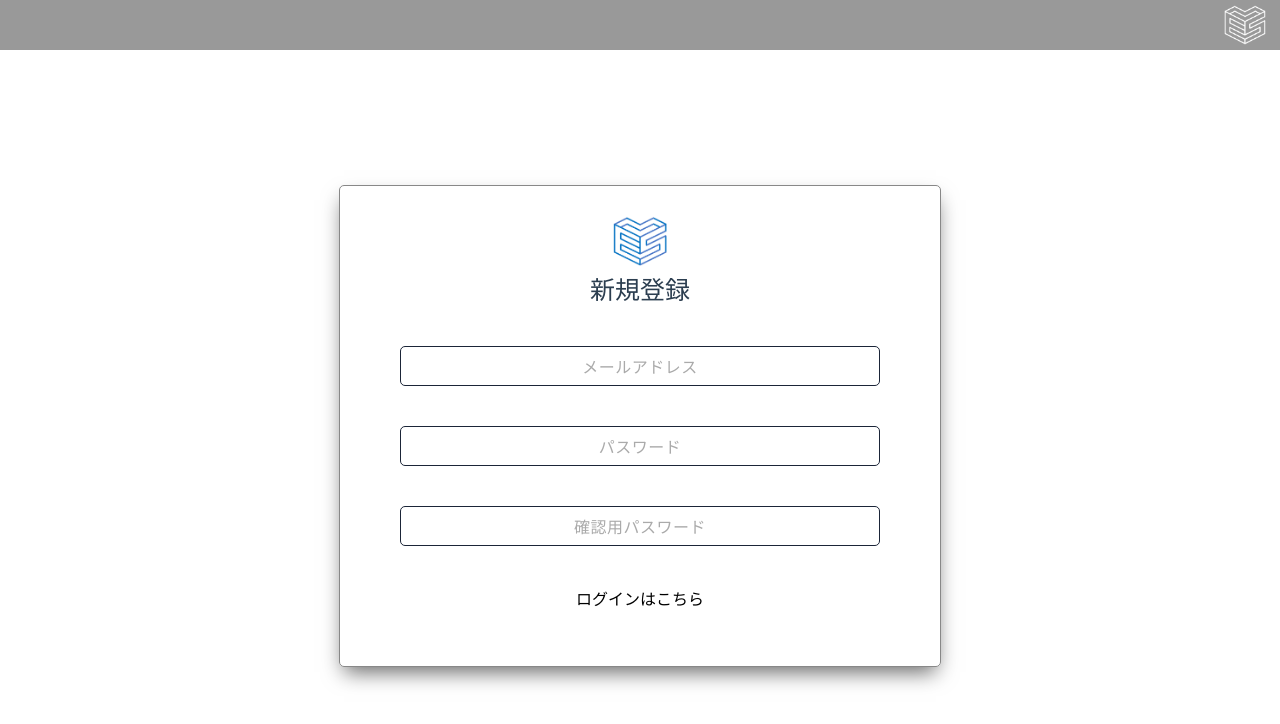
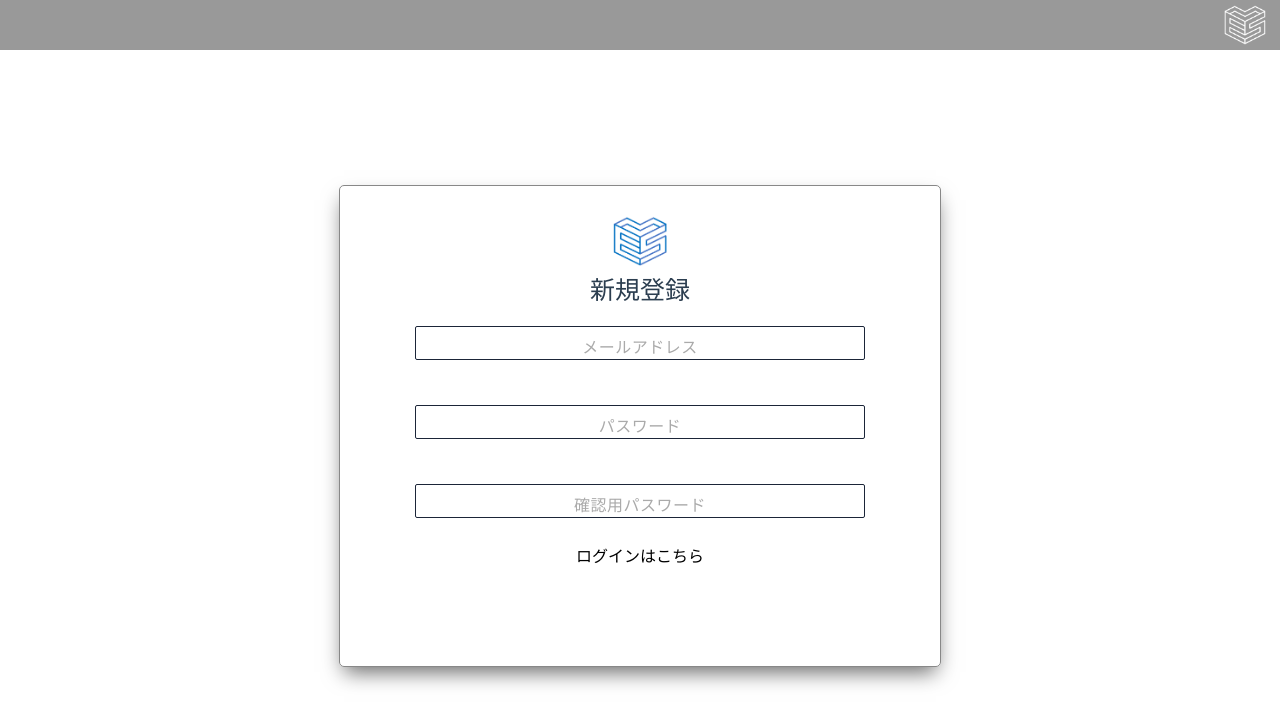
Before and after one commit to mktkhr/stamp-iot, a Vue app in the folder frontend/: page /resister in a window 1280 px wide. Shown: the top 724 px of the page. Built offline with nearby package versions, Linux system fonts and the light colour scheme.

Commit message:
エラーを表示するdiv と 入力された値のemitを追加 #35

```diff
--- a/frontend/src/components/common/InformationInput.vue
+++ b/frontend/src/components/common/InformationInput.vue
@@ -1,45 +1,64 @@
 <script setup lang="ts">
-import { ref } from 'vue';
+import { ref, watch } from 'vue';
 
 interface Props {
     mailAddress?: boolean
     password?: boolean
     passwordConfirm?: boolean
+	errorMessage?: string
 }
 
 withDefaults(defineProps<Props>(), {
     mailAddress: false,
     password: false,
     passwordConfirm: false,
+	errorMessage: '',
 });
 
+interface Emits {
+	(e: "inputValue", text: string);
+}
+
+const emit = defineEmits<Emits>();
+
 const inputValue = ref('');
+
+watch(inputValue, () => {
+	emit('inputValue', inputValue.value)
+})
 
 </script>
 
 <template>
+	<div style="text-align: center;">
 		<div class="input-wrap">
-        <input v-if="mailAddress" class="input" type="email" placeholder="" v-model="inputValue">
-		<input v-if="password" class="input" type="password" placeholder="" v-model="inputValue">
-		<input v-if="passwordConfirm" class="input" type="password" placeholder="" v-model="inputValue">
+			<input v-if="mailAddress" v-bind:class="{'isEditing': inputValue != ''}" class="input input-smallest" type="email" placeholder="" v-model="inputValue" >
+			<input v-if="password" v-bind:class="{'isEditing': inputValue != ''}" class="input input-smallest" type="password" placeholder="" v-model="inputValue" >
+			<input v-if="passwordConfirm" v-bind:class="{'isEditing': inputValue != ''}" class="input input-smallest" type="password" placeholder="" v-model="inputValue" >
 			<label v-if="mailAddress">メールアドレス</label>
 			<label v-if="password">パスワード</label>
 			<label v-if="passwordConfirm">確認用パスワード</label>
 			<span class="focus_line"><i></i></span>
+		</div>
+		<div class="error-wrap">
+			<p v-if="errorMessage != ''" class="error-message">{{ errorMessage }}</p>
+		</div>
 	</div>
 </template>
 
 <style scoped>
 .input-wrap {
 	position: relative;
-	width: 80%;
-	margin: 40px auto;
+	width: 75%;
+	margin: 20px auto 5px;
 }
 .input-wrap input {
-	font: 15px/24px sans-serif;
 	box-sizing: border-box;
 	width: 100%;
 	letter-spacing: 1px;
+}
+.isEditing {
+	background: rgba(255, 255, 255, 0.6) !important;
 }
 .input-wrap input:focus {
 	outline: none;
@@ -48,7 +67,7 @@ const inputValue = ref('');
 	padding: 7px 14px;
 	transition: 0.4s;
 	border: 1px solid #1b2538;
-	border-radius: 5px;
+	border-radius: 2px;
 	background: transparent;
 	text-align: center;
 }
@@ -118,5 +137,25 @@ const inputValue = ref('');
 	transition: 0.3s;
 	color: #2E6DBA;
 }
+.error-wrap {
+	width: calc(75% - 20px);
+	height: 20px;
+	padding-left: 20px;
+	margin: 0 auto;
+	text-align: left;
+}
+.error-message {
+	color: #EF4868;
+	font-size: 10px;
+	line-height: 10px;
+}
 
+@media screen and (max-height: 600px) {
+    .input-wrap {
+		margin: 5px auto 5px;
+	}
+	.error-message {
+		font-size: 5px;
+	}
+}
 </style>
```
Lines whose indentation alone changed are shown as unchanged.
